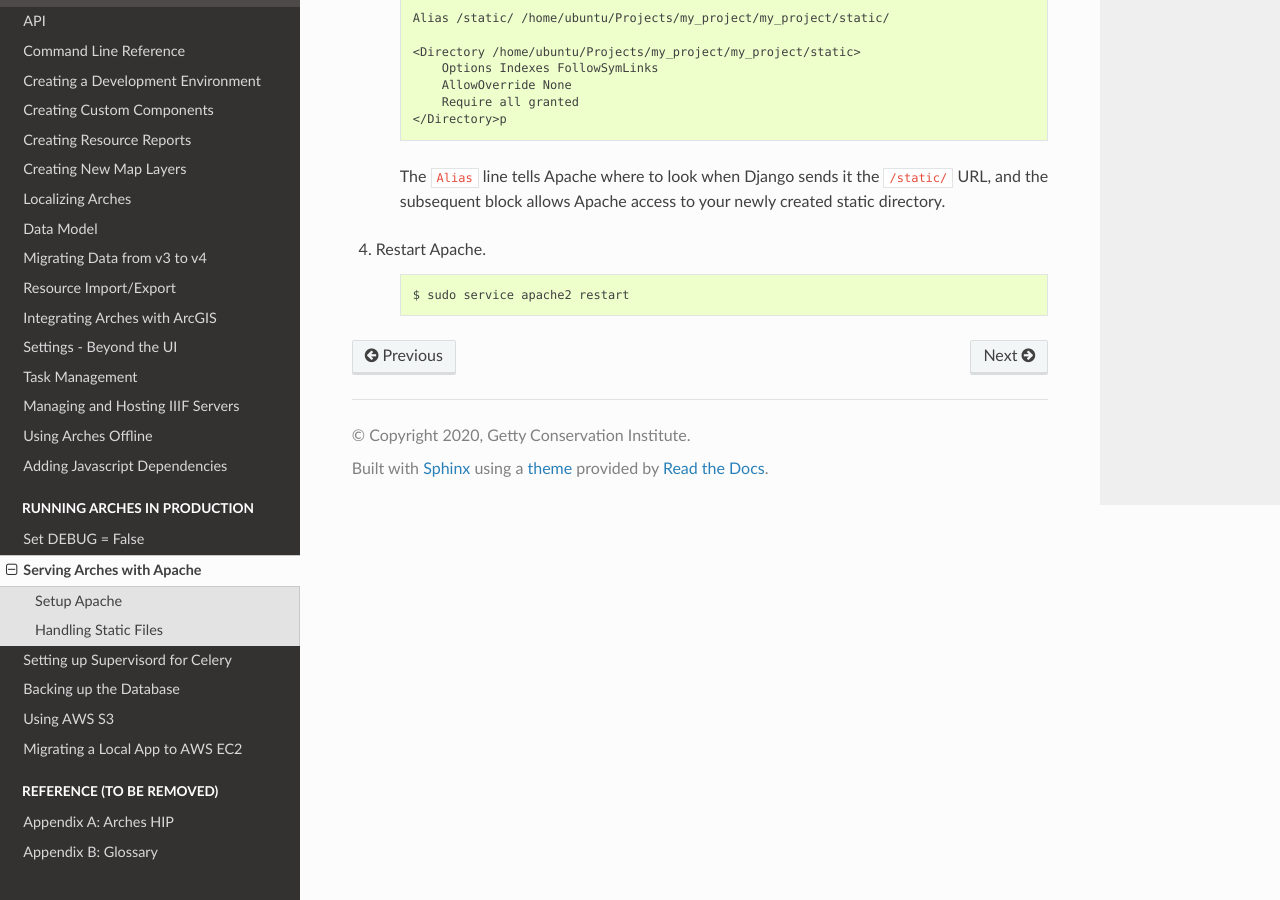
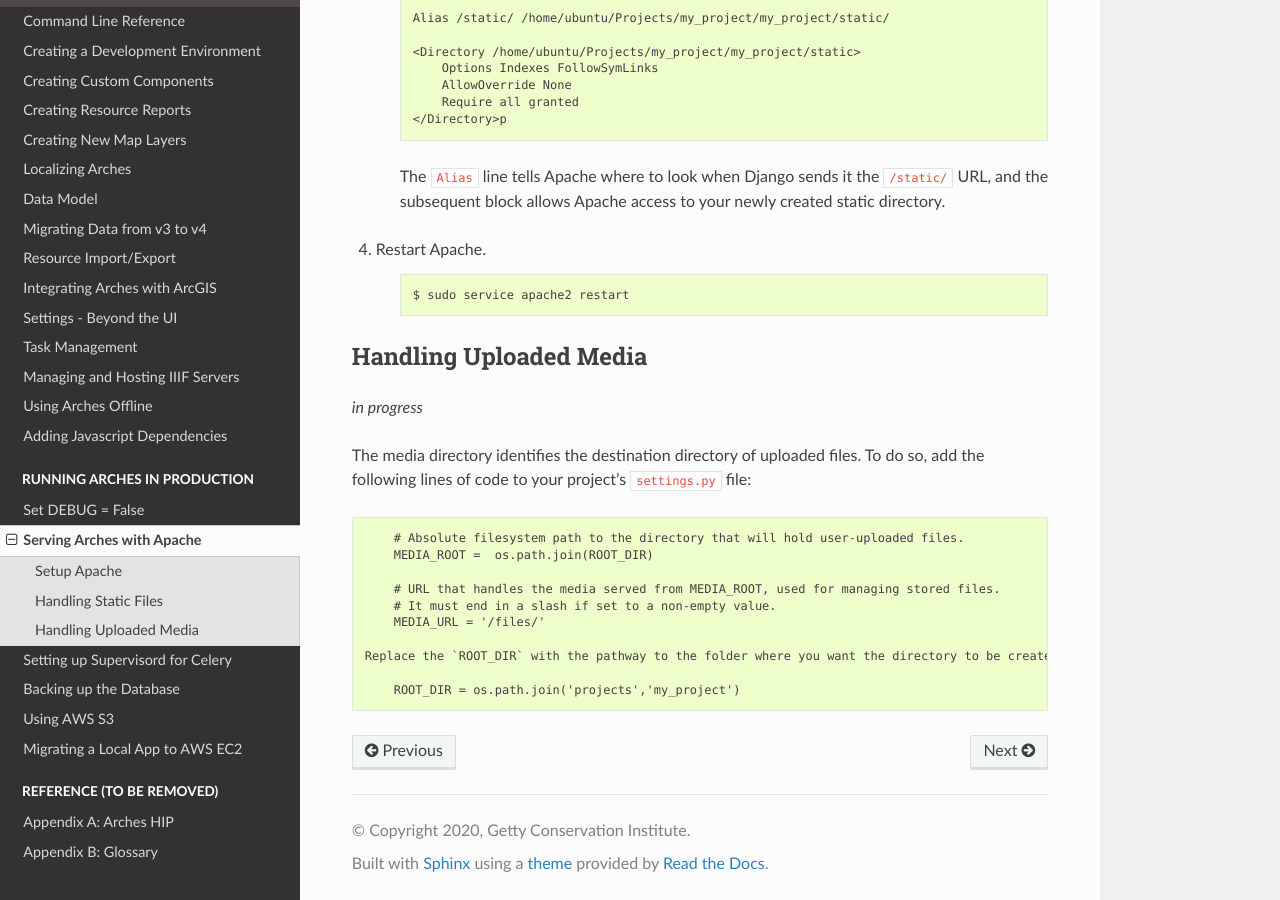
Before and after one commit to archesproject/arches-docs, a Sphinx documentation site: the page built from docs/serving-arches-with-apache.txt, in a window 1280 px wide and 900 px high, scrolled down 3969 px. Built offline with Sphinx 7.4.7 and the Read the Docs theme 2.0.0, drawn with Linux system fonts in a browser that asks for light colours.

Commit message:
move uploaded media config info to apache section, re #125 (still needs work)

```diff
--- a/docs/serving-arches-with-apache.txt
+++ b/docs/serving-arches-with-apache.txt
@@ -182,3 +182,21 @@
     .. code-block:: bash
 
        $ sudo service apache2 restart
+
+Handling Uploaded Media
+=======================
+
+*in progress*
+
+The media directory identifies the destination directory of uploaded files. To do so, add the following lines of code to your project's ``settings.py`` file::
+
+     # Absolute filesystem path to the directory that will hold user-uploaded files.
+     MEDIA_ROOT =  os.path.join(ROOT_DIR)
+
+     # URL that handles the media served from MEDIA_ROOT, used for managing stored files.
+     # It must end in a slash if set to a non-empty value.
+     MEDIA_URL = '/files/'
+
+ Replace the `ROOT_DIR` with the pathway to the folder where you want the directory to be created. For example::
+
+     ROOT_DIR = os.path.join('projects','my_project')
```
Also changed, not shown: docs/initial-configuration.txt (+0 -17 lines).
